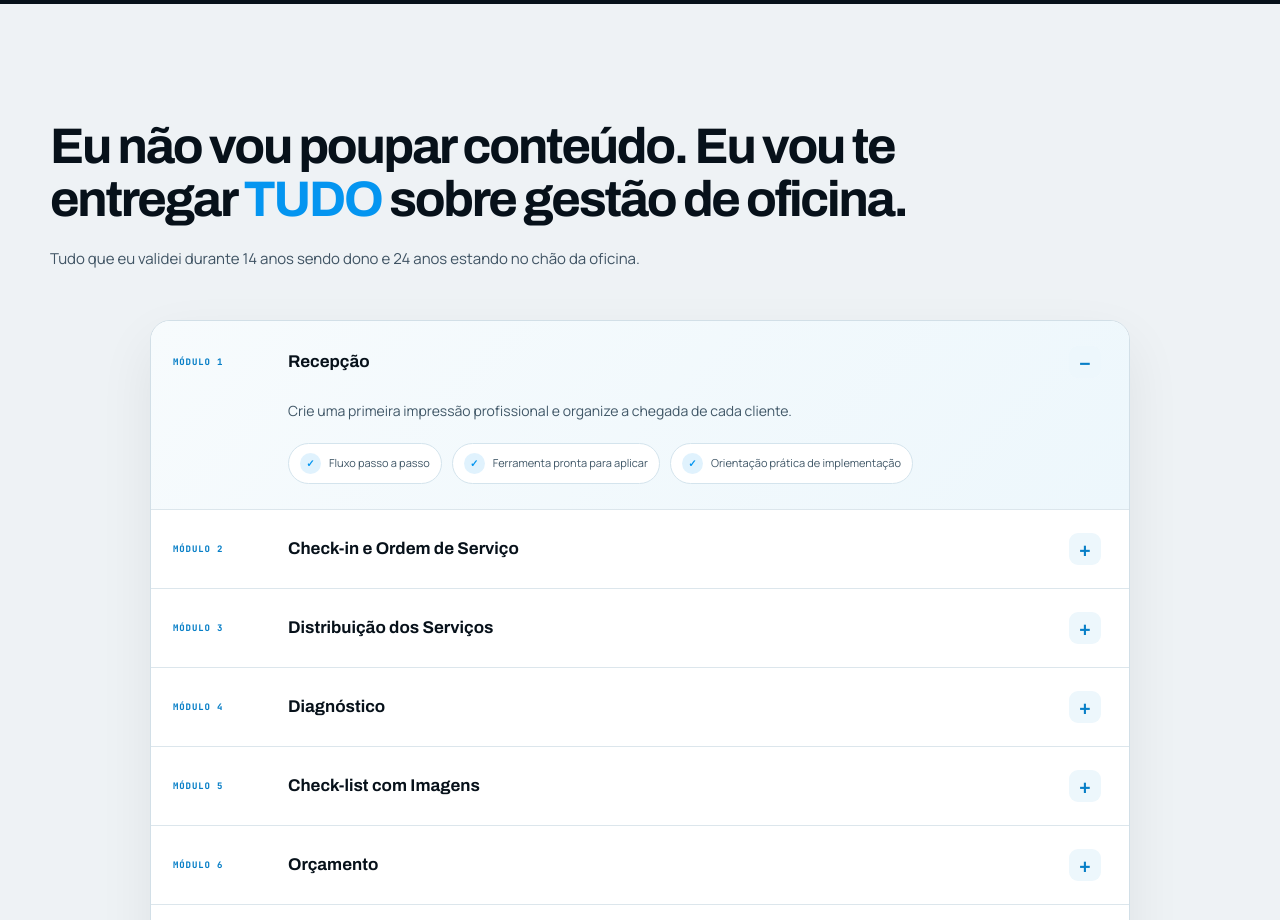
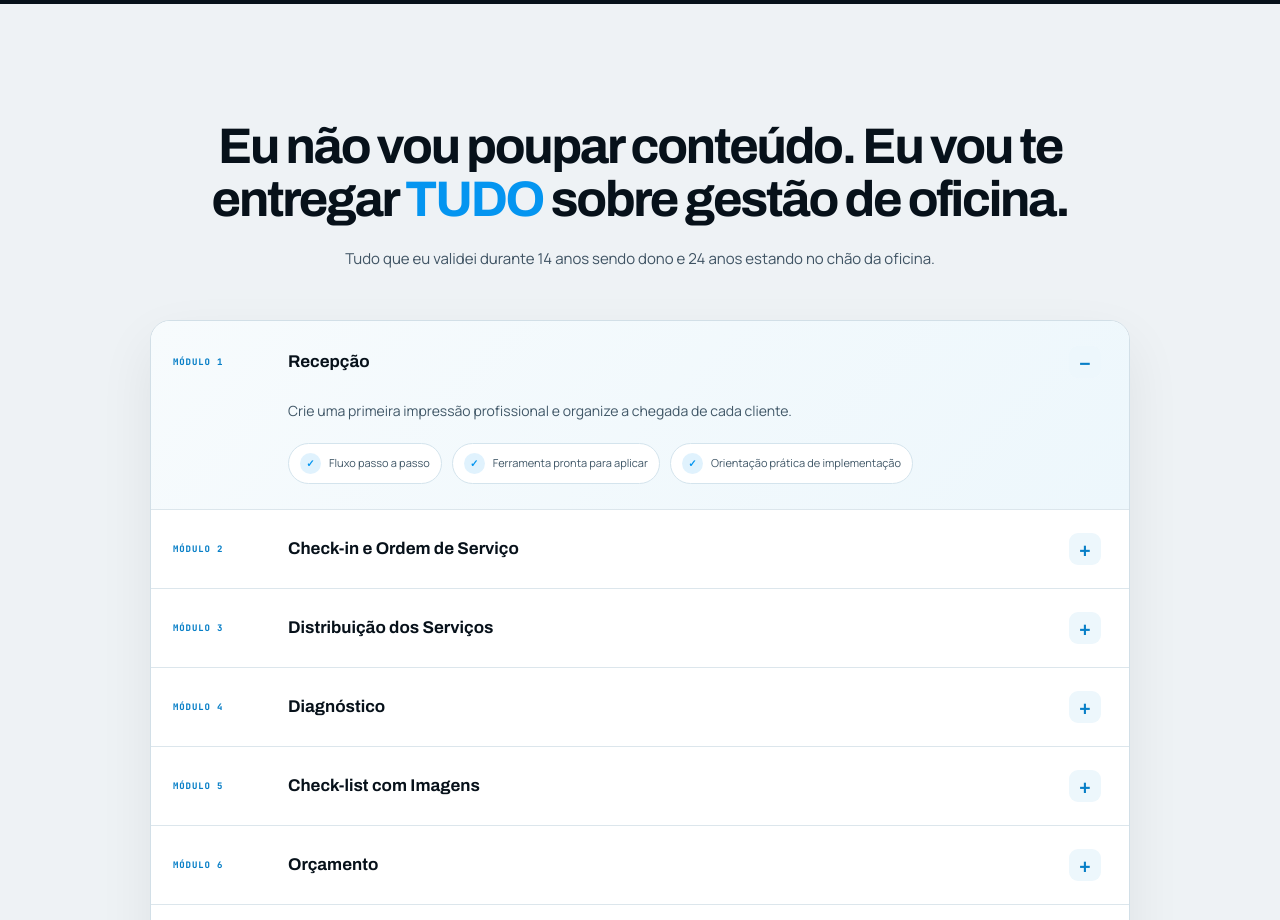
Before and after one commit to cezarhlima1/diegomensor, a Next.js app: page /oficinadealtaperformance in a window 1280 px wide. Shown: the part 3660-4580 px from the top of the page. Built offline with nearby package versions, Linux system fonts and the light colour scheme.

Commit message:
centraliza introducao dos modulos

```diff
--- a/components/oficina-alta-performance/oficina.module.css
+++ b/components/oficina-alta-performance/oficina.module.css
@@ -872,3 +872,6 @@
 .materialsIntro strong{max-width:920px;font-size:24px;line-height:1.3;text-align:left}
 .materialsIntro strong em{color:#7fcdfc;font-style:normal}
 @media(max-width:700px){.materialsIntro strong{font-size:19px;line-height:1.4}}
+
+.processSection .sectionIntro{margin-inline:auto;text-align:center}
+.processSection .sectionIntro>p{margin-inline:auto}
```
